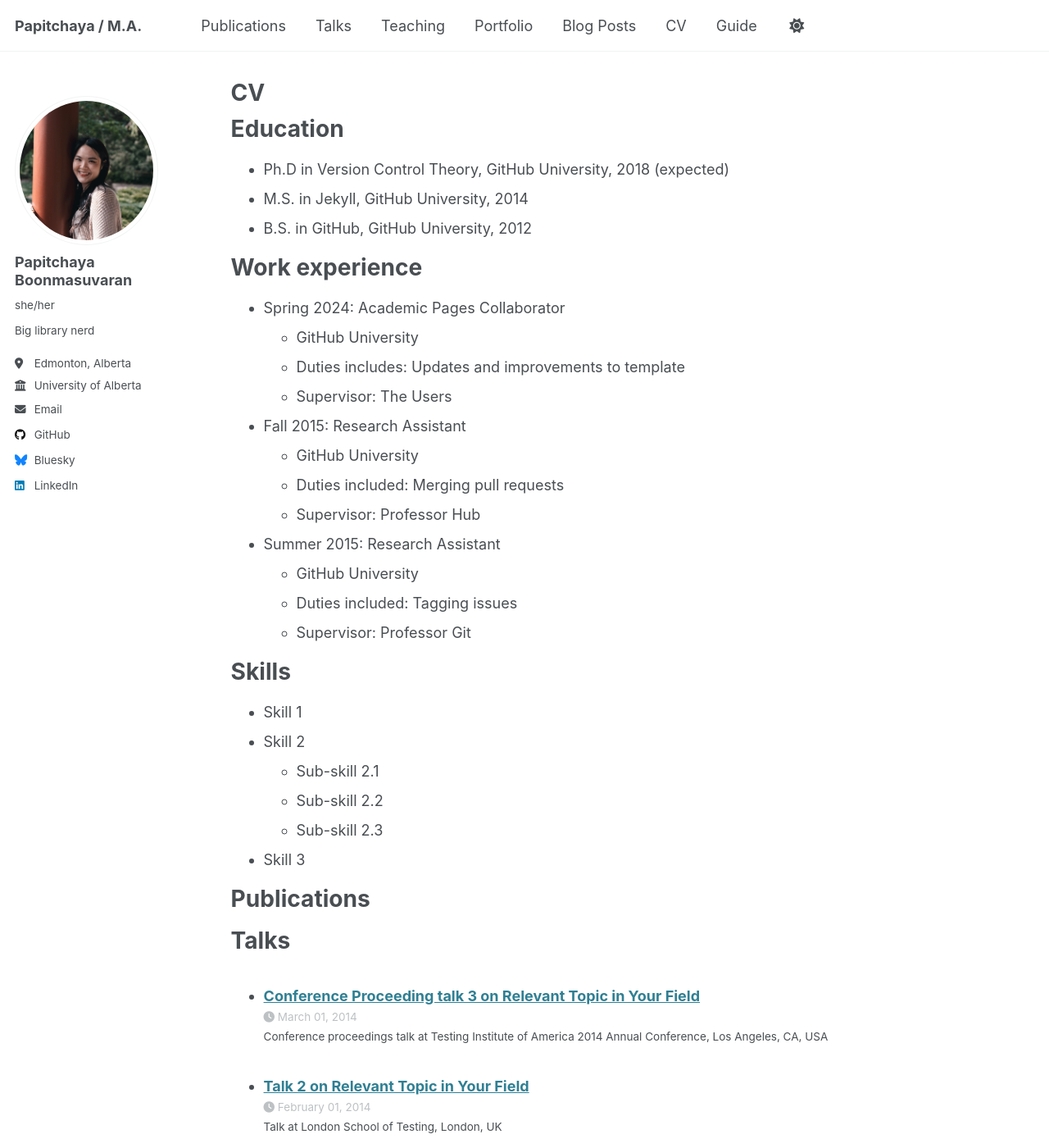
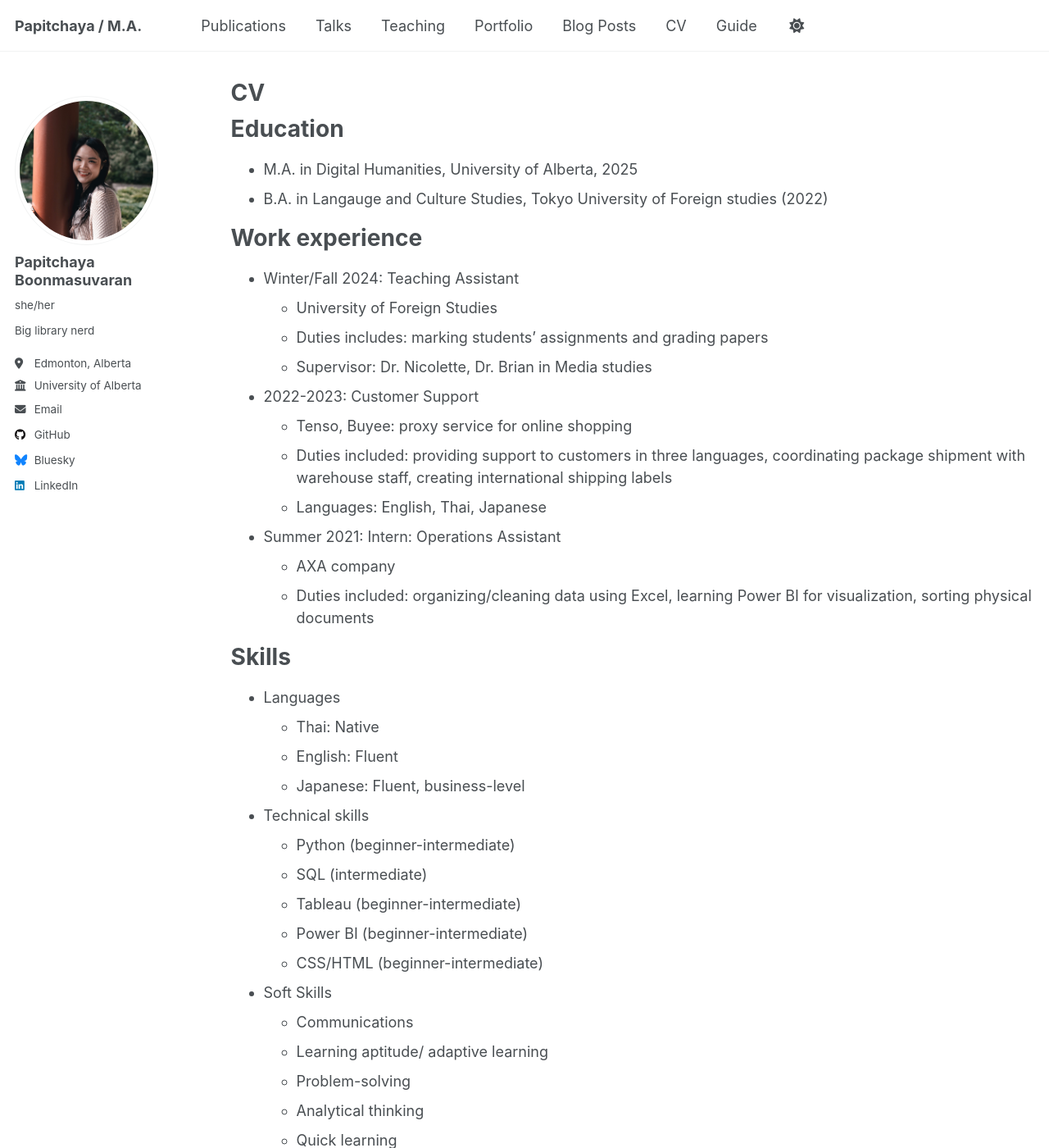
Before and after one commit to 4thpapitch/thedigitalme, a Jekyll site: the page built from _pages/cv.md, in a window 1280 px wide and 1400 px high. Shown: the whole window at 82% size. Built offline with Jekyll 4.4.1, drawn with Linux system fonts in a browser that asks for light colours; some of the changed text lies outside the part shown.

Commit message:
Update cv.md

```diff
--- a/_pages/cv.md
+++ b/_pages/cv.md
@@ -11,35 +11,55 @@ redirect_from:
 
 Education
 ======
-* Ph.D in Version Control Theory, GitHub University, 2018 (expected)
-* M.S. in Jekyll, GitHub University, 2014
-* B.S. in GitHub, GitHub University, 2012
+* M.A. in Digital Humanities, University of Alberta, 2025
+* B.A. in Langauge and Culture Studies, Tokyo University of Foreign studies (2022)
 
 Work experience
 ======
-* Spring 2024: Academic Pages Collaborator
-  * GitHub University
-  * Duties includes: Updates and improvements to template
-  * Supervisor: The Users
+* Winter/Fall 2024: Teaching Assistant
+  * University of Foreign Studies
+  * Duties includes: marking students' assignments and grading papers
+  * Supervisor: Dr. Nicolette, Dr. Brian in Media studies
 
-* Fall 2015: Research Assistant
-  * GitHub University
-  * Duties included: Merging pull requests
-  * Supervisor: Professor Hub
+* 2022-2023: Customer Support
+  * Tenso, Buyee: proxy service for online shopping
+  * Duties included: providing support to customers in three languages, coordinating package shipment with warehouse staff, creating international shipping labels
+  * Languages: English, Thai, Japanese
 
-* Summer 2015: Research Assistant
-  * GitHub University
-  * Duties included: Tagging issues
-  * Supervisor: Professor Git
+* Summer 2021: Intern: Operations Assistant
+  * AXA company
+  * Duties included: organizing/cleaning data using Excel, learning Power BI for visualization, sorting physical documents
 
 Skills
 ======
-* Skill 1
-* Skill 2
-  * Sub-skill 2.1
-  * Sub-skill 2.2
-  * Sub-skill 2.3
-* Skill 3
+* Languages
+  * Thai: Native
+  * English: Fluent
+  * Japanese: Fluent, business-level
+* Technical skills
+  * Python (beginner-intermediate)
+  * SQL (intermediate)
+  * Tableau (beginner-intermediate)
+  * Power BI (beginner-intermediate)
+  * CSS/HTML (beginner-intermediate)
+* Soft Skills
+  * Communications
+  * Learning aptitude/ adaptive learning
+  * Problem-solving
+  * Analytical thinking
+  * Quick learning
+  * Remote work
+  * Receptive to feedback
+* Knowledge/Interest
+  * AI
+  * Machine Learning
+  * SAP solutions/ consulting
+  * Digital Platforms/ website creation
+  * AI Ethics
+  * Game design
+  * UX/UI
+  * Database management and design
+
 
 Publications
 ======
```
Also changed, not shown: other parts of _pages/cv.md (+0 -4 lines).
